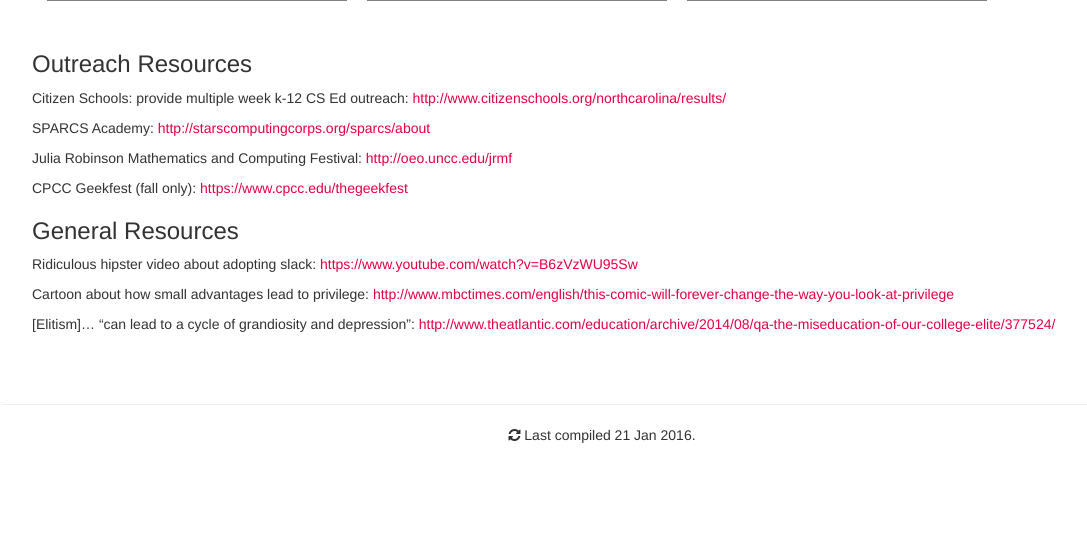
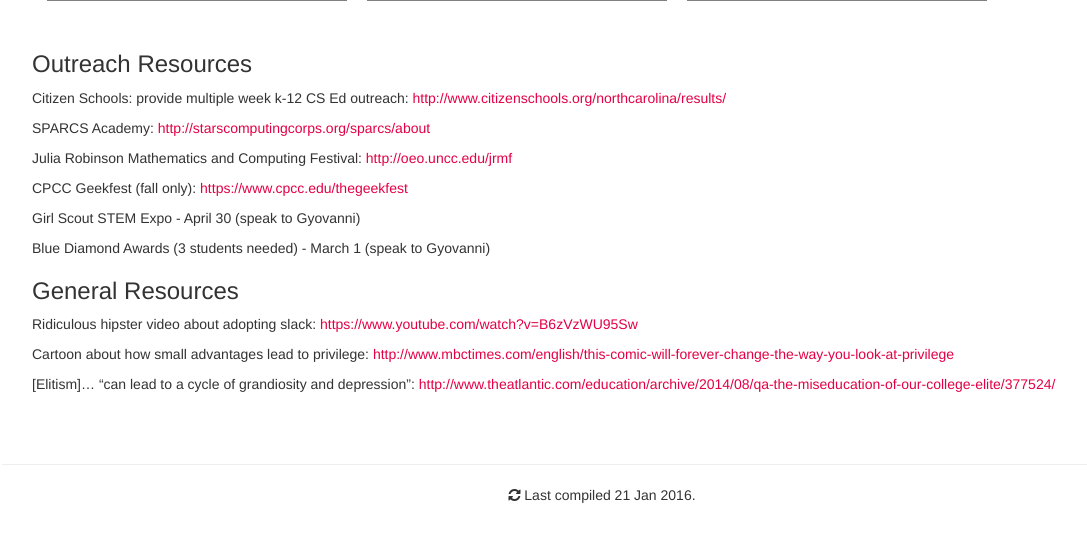
Before and after one commit to stevemacn/service-learning-course, a Jekyll site: the page built from resources.md, in a window 1280 px wide and 900 px high, scrolled down 988 px, cut to the strip 355-897 px from the top of the window. Shown: the whole strip, without its empty margins (38-1125 px from the left). Built offline with Jekyll 4.4.1, drawn with Linux system fonts in a browser that asks for light colours; nearby versions of some CDN libraries; before the commit the page ends 1828 px from its top, so only the background shows below that.

Commit message:
Gyovanni found some outreach opportunities

```diff
--- a/_data/resources.yml
+++ b/_data/resources.yml
@@ -61,3 +61,11 @@
 - link: "https://www.cpcc.edu/thegeekfest"
   type: outreach
   title: "CPCC Geekfest (fall only): "
+
+- link: ""
+  type: outreach
+  title: "Girl Scout STEM Expo - April 30 (speak to Gyovanni)"
+
+- link: ""
+  type: outreach
+  title: "Blue Diamond Awards (3 students needed) - March 1 (speak to Gyovanni)"
```
